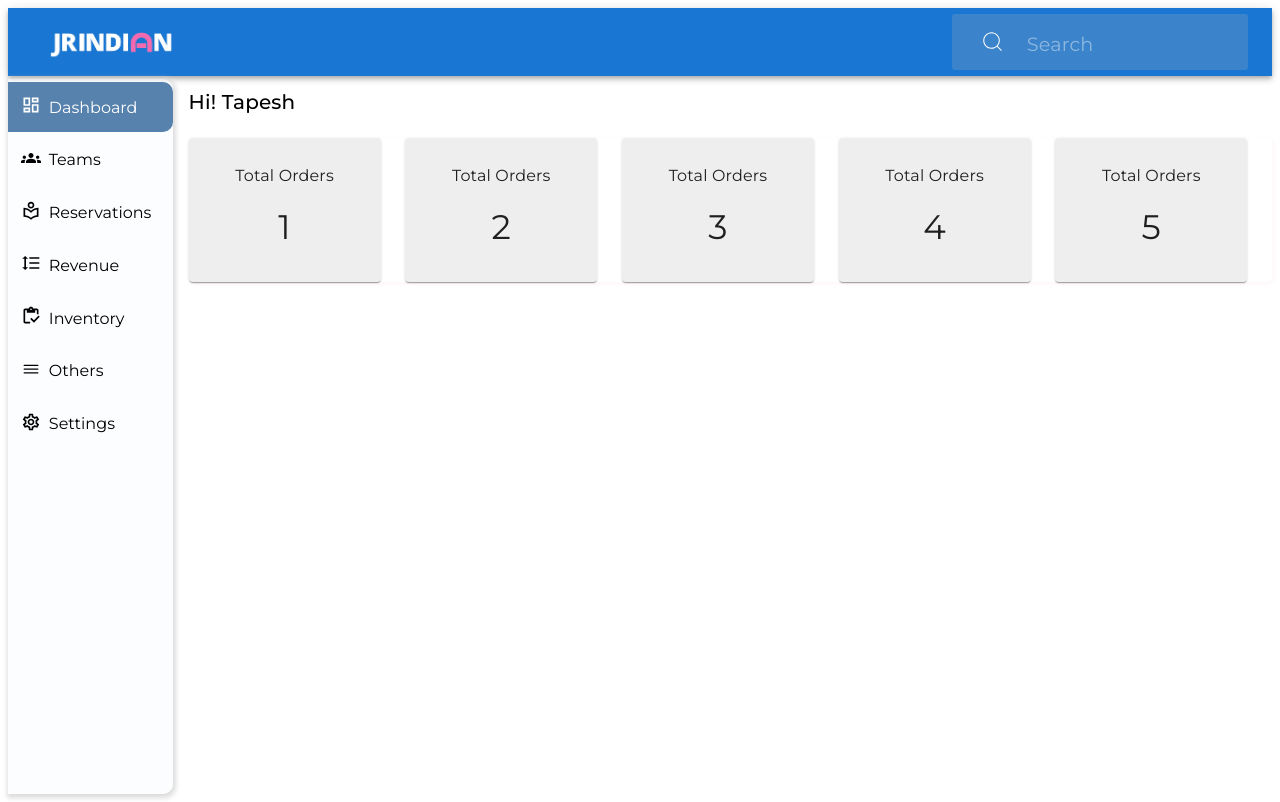
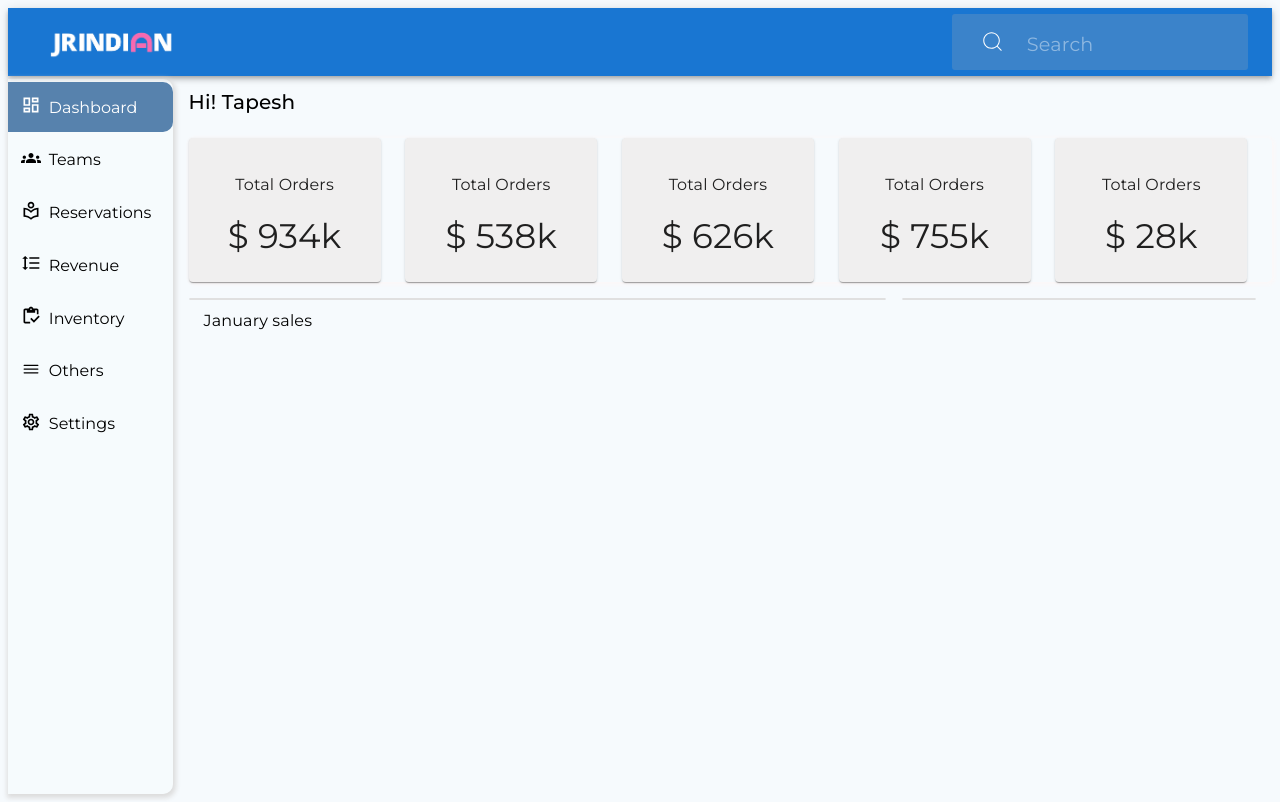
Before and after one commit to tapesh02/restaurant-management-system, a React (Vite) app: page / in a window 1280 px wide. Built offline with nearby package versions, Linux system fonts and the light colour scheme.

Commit message:
feat: added dashboard cards and charts

```diff
--- a/package.json
+++ b/package.json
@@ -13,6 +13,7 @@
     "@emotion/react": "^11.11.4",
     "@emotion/styled": "^11.11.5",
     "@mui/material": "^5.15.19",
+    "@mui/x-charts": "^7.6.1",
     "react": "^18.3.1",
     "react-dom": "^18.3.1",
     "react-icons": "^5.2.1",
--- a/src/App.scss
+++ b/src/App.scss
@@ -3,7 +3,9 @@
   font-optical-sizing: auto;
   font-style: normal;
 }
-
+body{
+  background-color: #f6fafd;
+}
 .main-app{
   display:flex;
   gap: 1rem
--- a/src/components/navbar/navbar.scss
+++ b/src/components/navbar/navbar.scss
@@ -95,6 +95,7 @@ $font: clamp(1em, 1.2em, 1.5em);
   border-top-right-radius: 10px;
   border-bottom-right-radius: 10px;
   box-shadow: 1px 2px 5px 2px #dcdcdc;
+  position: sticky;
 
   .desktop-menu-list-wrapper {
     display: flex;
--- a/src/components/pages/dashboard/Dashboard.tsx
+++ b/src/components/pages/dashboard/Dashboard.tsx
@@ -1,22 +1,48 @@
 import { Card, Typography, Stack } from "@mui/material";
+import { LineChart, Gauge } from "@mui/x-charts";
 
 const Dashboard = () => {
-
   const RenderCards = () => {
     return Array.from({ length: 5 }, (_, index) => (
       <Card className="dash-cards" key={index}>
         <Typography variant="subtitle1">Total Orders</Typography>
-        <Typography variant="h4">{index + 1}</Typography>
+        <Typography variant="h4">
+          $ {Math.floor(Math.random() * 1000)}k
+        </Typography>
       </Card>
     ));
   };
+
+  const RenderLineChart = () => {
+    return (
+      <LineChart
+        xAxis={[{ data: [1, 2, 3, 5, 8, 10] }]}
+        series={[
+          {
+            data: [2, 5.5, 2, 8.5, 1.5, 5],
+            area: true,
+          },
+        ]}
+      />
+    );
+  };
+
   return (
     <div className="dashboard-wrapper">
-      <Typography variant="h6" >
-        Hi! Tapesh
-      </Typography>
+      <Typography variant="h6">Hi! Tapesh</Typography>
       <Stack direction="column" className="dash-cards-wrapper">
-        <RenderCards/>
+        <RenderCards />
+      </Stack>
+      <Stack direction="row" className="charts-wrapper">
+        <div className="line-chart-wrapper">
+          <div className="chart-header">
+            <Typography variant="subtitle1">January sales</Typography>
+          </div>
+          <RenderLineChart />
+        </div>
+        <div className="gauge-chart-wrapper">
+          <Gauge value={50} valueMin={10} valueMax={60}   innerRadius="75%"/>
+        </div>
       </Stack>
     </div>
   );
--- a/src/components/pages/dashboard/dashboard.scss
+++ b/src/components/pages/dashboard/dashboard.scss
@@ -1,5 +1,6 @@
 .dashboard-wrapper {
   width: 100%;
+
   h6 {
     height: fit-content;
     width: 100%;
@@ -14,13 +15,56 @@
     border-radius: 5px;
     box-shadow: 1px 1px 5px 1px #fdf7f7;
 
-
     .dash-cards {
       width: 10em;
-      height:  7em;
+      height: 7em;
       padding: 1em;
       text-align: center;
-      background-color: #efeeee
+      background-color: #f0efef;
+      display: flex;
+      flex-direction: column;
+      align-items: center;
+      justify-content: center;
+    }
+  }
+
+  .line-chart-wrapper {
+    border: 1px solid #e0e0e0;
+    margin: 1em 0;
+    box-sizing: border-box;
+    margin-right: 1em;
+    width: 65%;
+    border-radius: 5px;
+    position: relative;
+
+    .chart-header {
+      position: absolute;
+      left: 2%;
+      top: 2%;
+    }
+
+    & .MuiAreaElement-root {
+      fill: #e3f5fd;
+    }
+
+    & .MuiChartsAxis-directionY {
+      display: none;
+    }
+  }
+
+  .gauge-chart-wrapper {
+    border: 1px solid #e0e0e0;
+    width: 33%;
+    margin: 1em 0;
+    border-radius: 5px;
+    display: flex;
+    justify-content: center;
+    align-items: center;
+    margin-right: 1em;
+    box-sizing: border-box;
+
+    & .MuiGauge-valueText{
+        font-size: 4em;
     }
   }
 }
```
Also changed, not shown: 1 other file (tests, documents, lock files or other folders).
